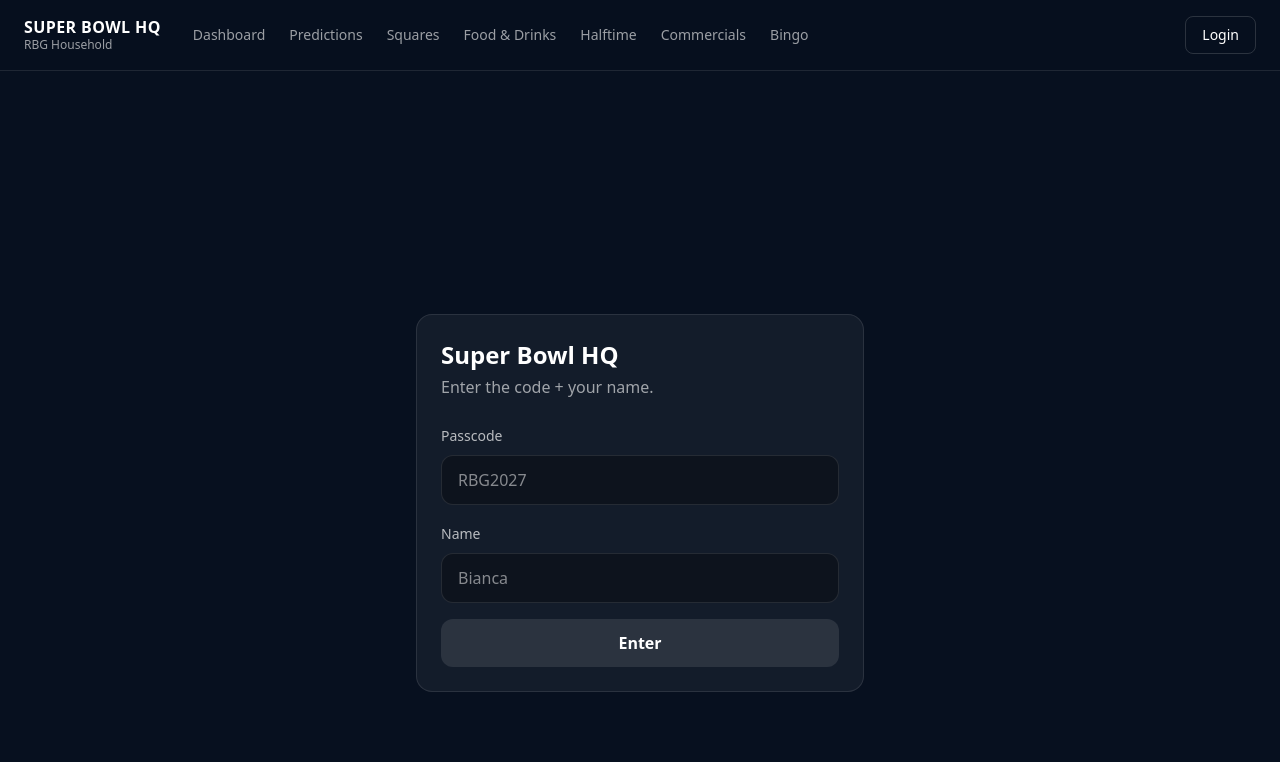
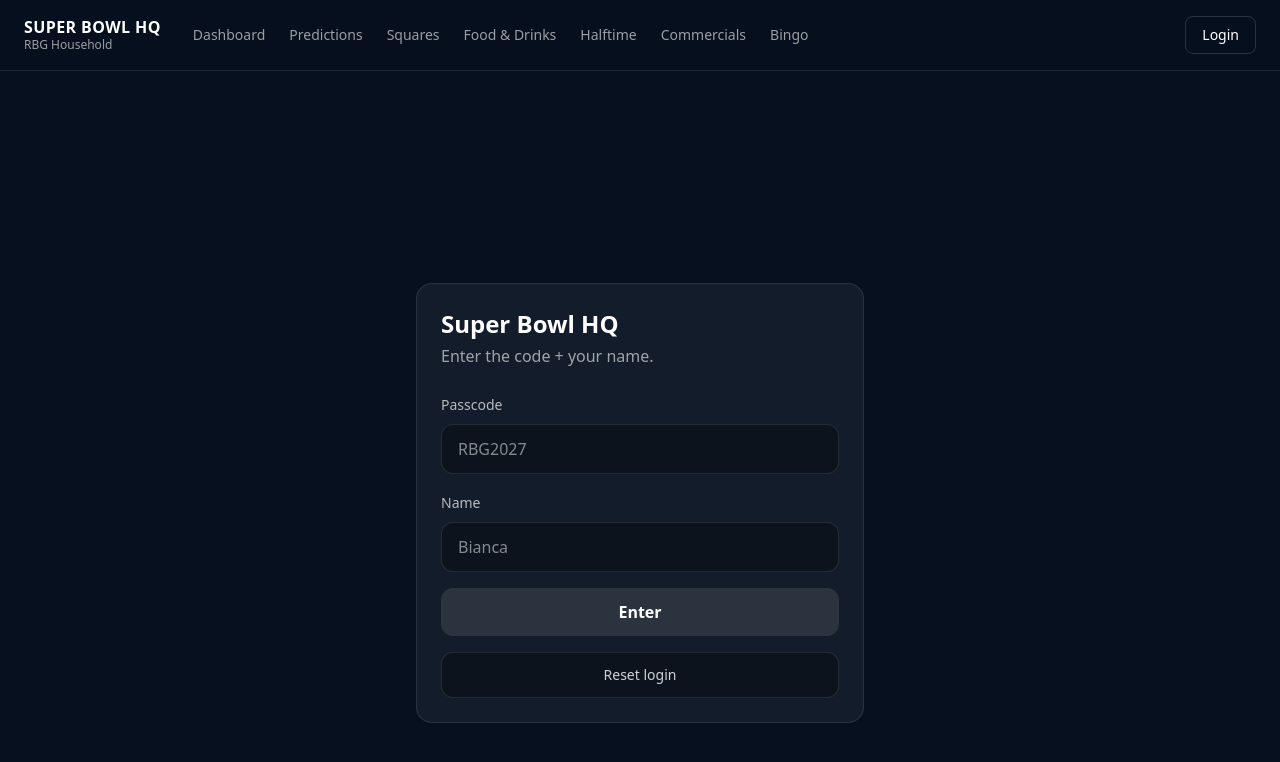
Before and after one commit to biaabrantes7-boop/superbowl-hq, a Next.js app: page /login in a window 1280 px wide. Shown: the top 762 px of the page. Built offline with nearby package versions, Linux system fonts and the light colour scheme.

Commit message:
Make login page always accessible + add switch user

```diff
--- a/app/login/page.tsx
+++ b/app/login/page.tsx
@@ -1,7 +1,7 @@
 "use client";
 
 import { useRouter } from "next/navigation";
-import { useState } from "react";
+import { useEffect, useState } from "react";
 
 const PASSCODE = "RBG2027";
 
@@ -10,6 +10,23 @@ export default function LoginPage() {
   const [pass, setPass] = useState("");
   const [name, setName] = useState("");
   const [err, setErr] = useState<string | null>(null);
+  const [current, setCurrent] = useState<string | null>(null);
+
+  useEffect(() => {
+    // Show who is currently "logged in" (if anyone)
+    const ok = localStorage.getItem("rbg_passed") === "true";
+    const n = localStorage.getItem("rbg_name");
+    setCurrent(ok ? n : null);
+  }, []);
+
+  function resetLogin() {
+    localStorage.removeItem("rbg_passed");
+    localStorage.removeItem("rbg_name");
+    setCurrent(null);
+    setPass("");
+    setName("");
+    setErr(null);
+  }
 
   function submit(e: React.FormEvent) {
     e.preventDefault();
@@ -26,14 +43,33 @@ export default function LoginPage() {
 
   return (
     <div className="min-h-screen flex items-center justify-center px-6">
-      <form
-        onSubmit={submit}
-        className="w-full max-w-md rounded-2xl border border-white/10 bg-white/5 p-6"
-      >
+      <div className="w-full max-w-md rounded-2xl border border-white/10 bg-white/5 p-6 text-white">
         <h1 className="text-2xl font-bold">Super Bowl HQ</h1>
         <p className="mt-1 text-white/60">Enter the code + your name.</p>
 
-        <div className="mt-6 space-y-4">
+        {current && (
+          <div className="mt-4 rounded-xl border border-white/10 bg-black/30 p-4 text-sm">
+            <div className="text-white/70">
+              Currently logged in as: <span className="font-semibold text-white">{current}</span>
+            </div>
+            <div className="mt-3 flex gap-2">
+              <button
+                onClick={() => router.replace("/")}
+                className="flex-1 rounded-xl bg-white/10 px-4 py-2 hover:bg-white/20"
+              >
+                Continue
+              </button>
+              <button
+                onClick={resetLogin}
+                className="flex-1 rounded-xl border border-white/10 bg-black/30 px-4 py-2 hover:bg-white/10"
+              >
+                Switch user
+              </button>
+            </div>
+          </div>
+        )}
+
+        <form onSubmit={submit} className="mt-6 space-y-4">
           <div>
             <label className="text-sm text-white/70">Passcode</label>
             <input
@@ -63,8 +99,16 @@ export default function LoginPage() {
           <button className="w-full rounded-xl bg-white/10 px-4 py-3 font-semibold hover:bg-white/20">
             Enter
           </button>
-        </div>
-      </form>
+
+          <button
+            type="button"
+            onClick={resetLogin}
+            className="w-full rounded-xl border border-white/10 bg-black/30 px-4 py-3 text-sm text-white/80 hover:bg-white/10"
+          >
+            Reset login
+          </button>
+        </form>
+      </div>
     </div>
   );
 }
```
